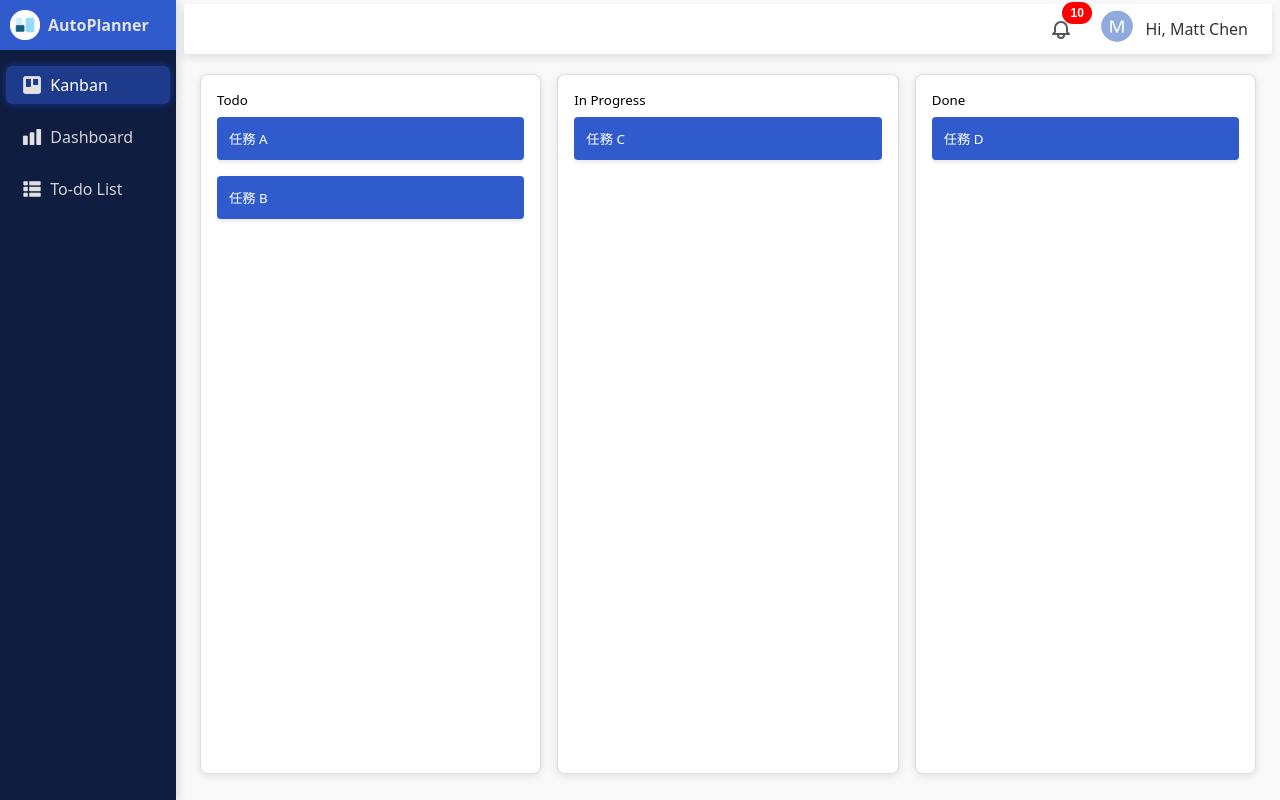
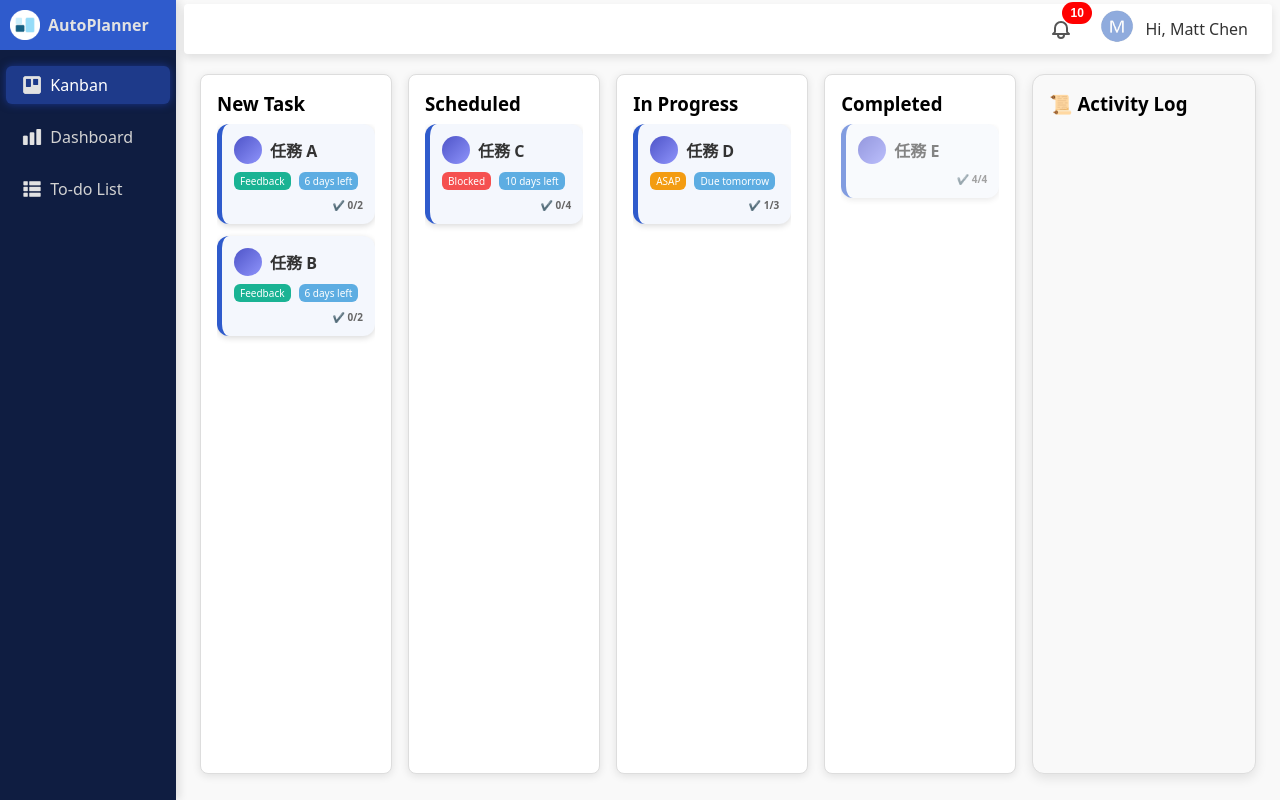
Before and after one commit to EngrMatt/AutoPlanner, a Nuxt app: page /kanban in a window 1280 px wide. Built offline with nearby package versions, Linux system fonts and the light colour scheme.

Commit message:
feat: 補上 活動log 與 工作列表 樣式

```diff
--- a/app/pages/kanban.vue
+++ b/app/pages/kanban.vue
@@ -1,28 +1,84 @@
 <template>
   <div class="board">
     <div class="column">
-      <div>Todo</div>
-      <div ref="todoRef" class="list">
-        <div v-for="item in todo" :key="item.id" class="card">
-          {{ item.name }}
+      <div class="column-title">New Task</div>
+      <div ref="newTaskRef" class="list">
+        <div v-for="item in newTask" :key="item.id" class="card">
+          <div class="card-header">
+            <div class="avatar"></div>
+            <div class="card-title">{{ item.name }}</div>
+          </div>
+          <div class="card-labels">
+            <span class="label feedback">Feedback</span>
+            <span class="label due-date">6 days left</span>
+          </div>
+          <div class="card-footer">
+            <span class="subtask">✔️ 0/2</span>
+          </div>
         </div>
       </div>
     </div>
 
     <div class="column">
-      <div>In Progress</div>
-      <div ref="inProgressRef" class="list">
-        <div v-for="item in inProgress" :key="item.id" class="card">
-          {{ item.name }}
+      <div class="column-title">Scheduled</div>
+      <div ref="scheduledRef" class="list">
+        <div v-for="item in scheduled" :key="item.id" class="card">
+          <div class="card-header">
+            <div class="avatar"></div>
+            <div class="card-title">{{ item.name }}</div>
+          </div>
+          <div class="card-labels">
+            <span class="label blocked">Blocked</span>
+            <span class="label due-date">10 days left</span>
+          </div>
+          <div class="card-footer">
+            <span class="subtask">✔️ 0/4</span>
+          </div>
         </div>
       </div>
     </div>
 
     <div class="column">
-      <div>Done</div>
-      <div ref="doneRef" class="list">
-        <div v-for="item in done" :key="item.id" class="card">
-          {{ item.name }}
+      <div class="column-title">In Progress</div>
+      <div ref="inProgressRef" class="list">
+        <div v-for="item in inProgress" :key="item.id" class="card">
+          <div class="card-header">
+            <div class="avatar"></div>
+            <div class="card-title">{{ item.name }}</div>
+          </div>
+          <div class="card-labels">
+            <span class="label asap">ASAP</span>
+            <span class="label due-date">Due tomorrow</span>
+          </div>
+          <div class="card-footer">
+            <span class="subtask">✔️ 1/3</span>
+          </div>
+        </div>
+      </div>
+    </div>
+
+    <div class="column">
+      <div class="column-title">Completed</div>
+      <div ref="completedRef" class="list">
+        <div v-for="item in completed" :key="item.id" class="card completed">
+          <div class="card-header">
+            <div class="avatar"></div>
+            <div class="card-title">{{ item.name }}</div>
+          </div>
+          <div class="card-footer">
+            <span class="subtask">✔️ 4/4</span>
+          </div>
+        </div>
+      </div>
+    </div>
+
+    <!-- 日誌區塊 -->
+    <div class="column log-column">
+      <div class="column-title">📜 Activity Log</div>
+      <div class="list log-list">
+        <div v-for="(log, index) in activityLogs" :key="index" class="log-entry">
+          <div class="log-timestamp">{{ log.split(']')[0] + ']' }}</div>
+          <div class="log-message">{{ log.split(']')[1] }}</div>
         </div>
       </div>
     </div>
@@ -33,26 +89,54 @@
 import { ref } from 'vue'
 import { useSortable } from '@vueuse/integrations/useSortable'
 
-const todo = ref([
+const newTask = ref([
   { id: 1, name: '任務 A' },
   { id: 2, name: '任務 B' },
 ])
 
-const inProgress = ref([
+const scheduled = ref([
   { id: 3, name: '任務 C' },
 ])
 
-const done = ref([
+const inProgress = ref([
   { id: 4, name: '任務 D' },
 ])
 
-const todoRef = ref()
+const completed = ref([
+  { id: 5, name: '任務 E' },
+])
+
+const activityLogs = ref([])
+
+const newTaskRef = ref()
+const scheduledRef = ref()
 const inProgressRef = ref()
-const doneRef = ref()
+const completedRef = ref()
 
-useSortable(todoRef, todo, { group: 'tasks' })
-useSortable(inProgressRef, inProgress, { group: 'tasks' })
-useSortable(doneRef, done, { group: 'tasks' })
+const logAction = (message) => {
+  const timestamp = new Date().toLocaleString()
+  activityLogs.value.unshift(`[${timestamp}] ${message}`)
+}
+
+useSortable(newTaskRef, newTask, {
+  group: 'tasks',
+  onEnd: () => logAction('任務移動至 New Task 區'),
+})
+
+useSortable(scheduledRef, scheduled, {
+  group: 'tasks',
+  onEnd: () => logAction('任務移動至 Scheduled 區'),
+})
+
+useSortable(inProgressRef, inProgress, {
+  group: 'tasks',
+  onEnd: () => logAction('任務移動至 In Progress 區'),
+})
+
+useSortable(completedRef, completed, {
+  group: 'tasks',
+  onEnd: () => logAction('任務移動至 Completed 區'),
+})
 </script>
 
 <style scoped>
@@ -72,7 +156,12 @@ useSortable(doneRef, done, { group: 'tasks' })
   box-shadow: 0 2px 8px rgba(0,0,0,0.1);
   display: flex;
   flex-direction: column;
-  font-size: 10pt;
+}
+
+.column-title {
+  font-weight: bold;
+  font-size: 14pt;
+  margin-bottom: 8px;
 }
 
 .list {
@@ -80,15 +169,106 @@ useSortable(doneRef, done, { group: 'tasks' })
   overflow-y: auto;
   display: flex;
   flex-direction: column;
+  gap: 12px;
 }
 
 .card {
-  background-color: #2f5bcc;
+  background: #f4f7fd;
+  color: #333;
+  border-radius: 12px;
+  padding: 12px;
+  box-shadow: 0 2px 6px rgba(0,0,0,0.15);
+  display: flex;
+  flex-direction: column;
+  gap: 8px;
+  border-left: 5px solid #2f5bcc;
+}
+
+.card.completed {
+  opacity: 0.6;
+}
+
+.card-header {
+  display: flex;
+  align-items: center;
+  gap: 8px;
+}
+
+.avatar {
+  width: 28px;
+  height: 28px;
+  background: linear-gradient(135deg, #4e54c8, #8f94fb);
+  border-radius: 50%;
+}
+
+.card-title {
+  font-weight: bold;
+  font-size: 12pt;
+}
+
+.card-labels {
+  display: flex;
+  gap: 8px;
+}
+
+.label {
+  font-size: 10px;
+  padding: 2px 6px;
+  border-radius: 6px;
   color: white;
-  margin: 8px 0;
+}
+
+.label.feedback { background-color: #1ab394; }
+.label.blocked { background-color: #f55050; }
+.label.asap { background-color: #f39c12; }
+.label.due-date { background-color: #5dade2; }
+
+.card-footer {
+  display: flex;
+  justify-content: flex-end;
+  font-size: 10px;
+  color: #666;
+}
+
+.subtask {
+  font-weight: bold;
+}
+
+.log-column {
+  flex: 1.2;
+  background: #f9f9f9;
+  border: 1px solid #ddd;
+  border-radius: 12px;
+  padding: 16px;
+  box-shadow: 0 4px 12px rgba(0,0,0,0.1);
+  display: flex;
+  flex-direction: column;
+  font-size: 10pt;
+}
+
+.log-list {
+  flex: 1;
+  overflow-y: auto;
+  display: flex;
+  flex-direction: column;
+  gap: 8px;
+}
+
+.log-entry {
+  background: linear-gradient(135deg, #4e54c8, #8f94fb);
+  color: white;
+  border-radius: 8px;
   padding: 12px;
-  border-radius: 4px;
-  cursor: grab;
-  box-shadow: 0 2px 4px rgba(0,0,0,0.1);
+  box-shadow: 0 3px 8px rgba(0,0,0,0.15);
+}
+
+.log-timestamp {
+  font-size: 9pt;
+  opacity: 0.8;
+}
+
+.log-message {
+  font-weight: bold;
+  font-size: 11pt;
 }
 </style>
```
